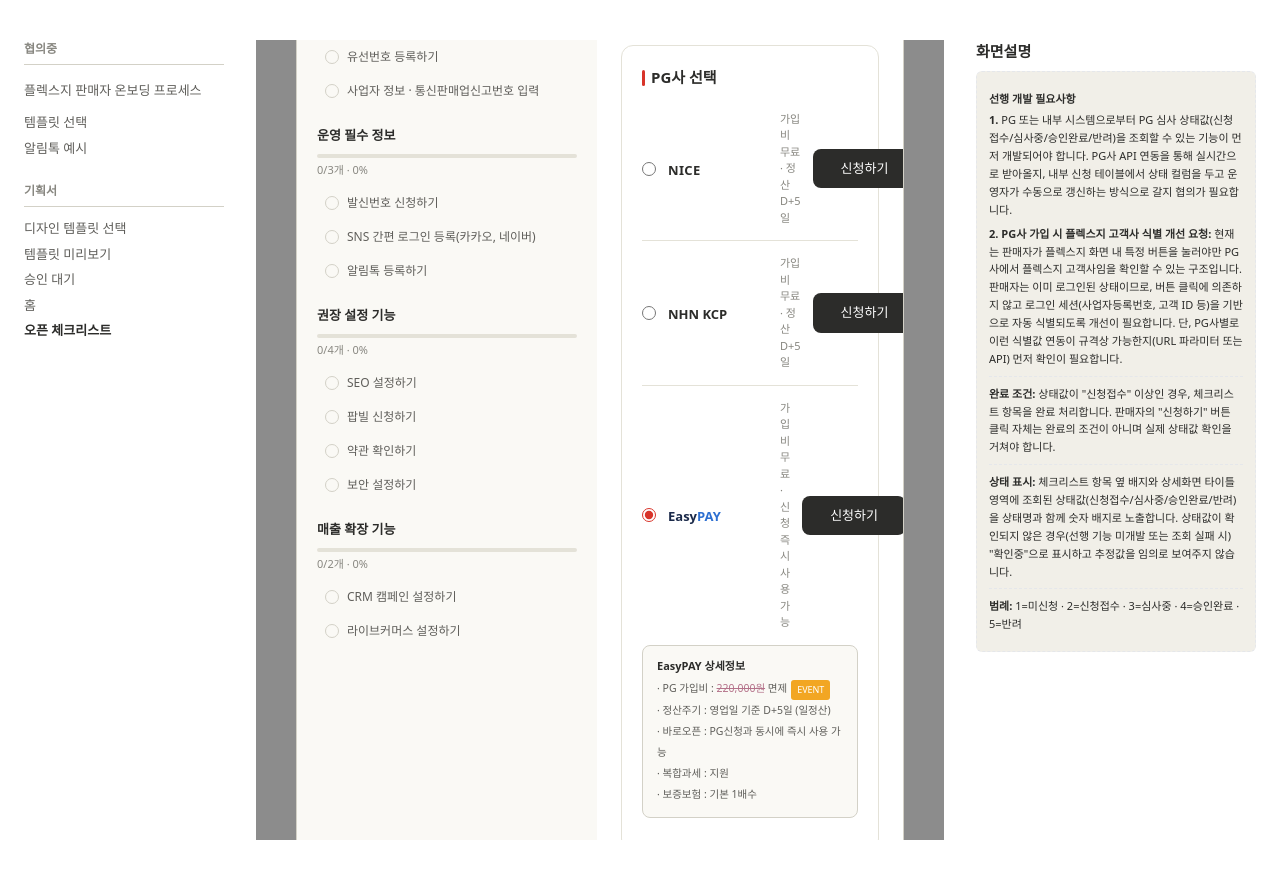
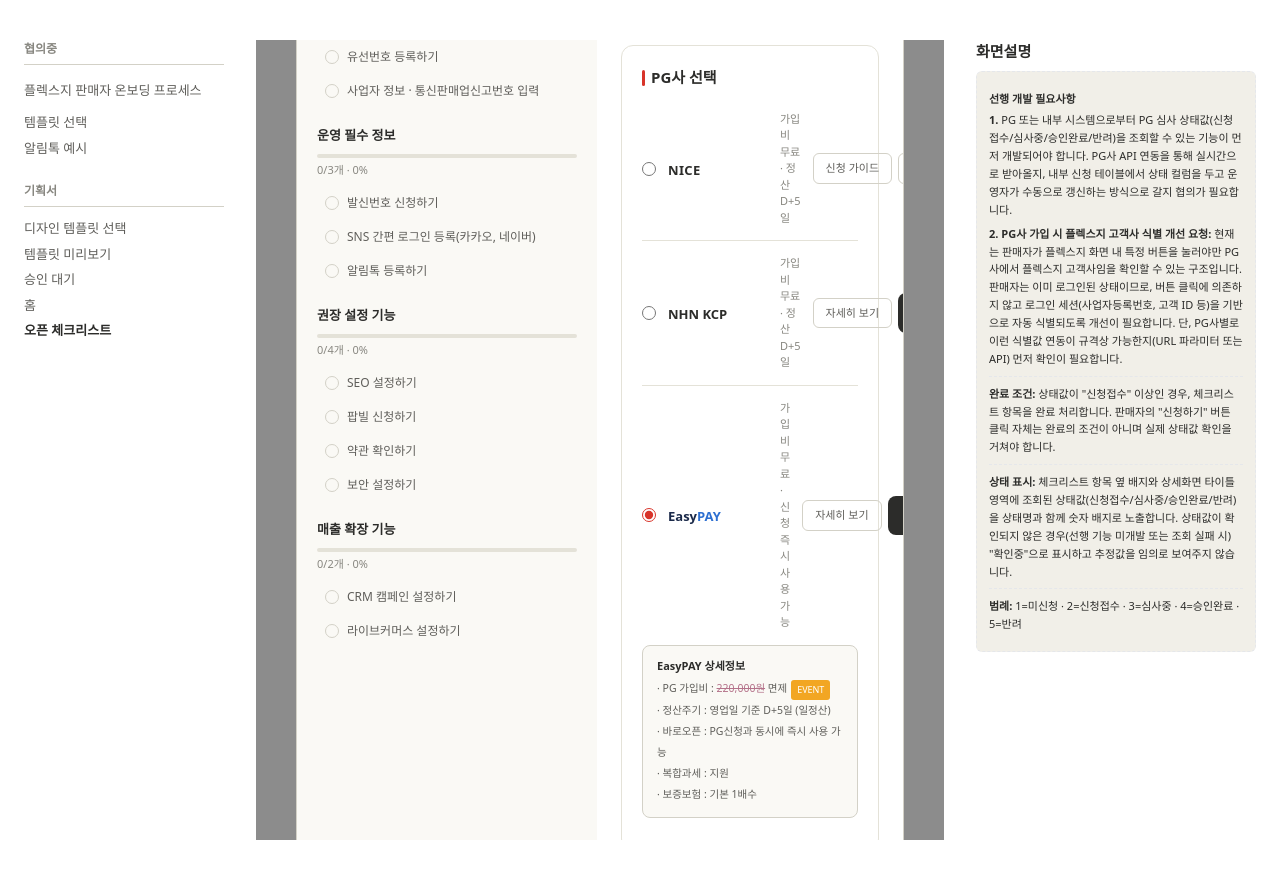
Before and after one commit to WEED-Convergence/WEED-Convergence-FLEXG-onboarding-HYESUN-2026-08, a Next.js app: page /open-checklist-popup in a window 1280 px wide. Built offline with nearby package versions, Linux system fonts and the light colour scheme.

Commit message:
PG사 선택 리스트 각 행에 자세히 보기/신청 가이드 버튼 추가
NICE: 신청 가이드 + 자세히 보기 + 신청하기, NHN KCP/EasyPAY: 자세히 보기 + 신청하기.
신청하기는 기존 Primary 스타일 유지, 나머지는 테두리만 있는 Secondary 스타일 적용.

```diff
--- a/src/app/open-checklist-popup/ChecklistPanel.tsx
+++ b/src/app/open-checklist-popup/ChecklistPanel.tsx
@@ -321,6 +321,9 @@ const primaryButtonClass =
 
 const secondaryButtonClass =
   "rounded-[8px] border border-[var(--border)] px-[28px] py-[10px] text-[13px] font-medium text-[var(--text-secondary)]";
+
+const pgRowSecondaryButtonClass =
+  "shrink-0 whitespace-nowrap rounded-[6px] border border-[var(--border)] px-3 py-1.5 text-[11px] font-medium text-[var(--text-secondary)]";
 
 function ToggleSwitch({ checked, onChange }: { checked: boolean; onChange: () => void }) {
   return (
@@ -957,9 +960,19 @@ function PgApplicationForm() {
                       </span>
                       <span className="text-[11px] text-[var(--text-muted)]">{option.summary}</span>
                     </label>
-                    <button type="button" className={`shrink-0 ${primaryButtonClass}`}>
-                      신청하기
-                    </button>
+                    <div className="flex shrink-0 items-center gap-[6px]">
+                      {option.name === "나이스페이" ? (
+                        <button type="button" className={pgRowSecondaryButtonClass}>
+                          신청 가이드
+                        </button>
+                      ) : null}
+                      <button type="button" className={pgRowSecondaryButtonClass}>
+                        자세히 보기
+                      </button>
+                      <button type="button" className={`shrink-0 ${primaryButtonClass}`}>
+                        신청하기
+                      </button>
+                    </div>
                   </div>
                   {checked && option.detailItems ? (
                     <div
```
